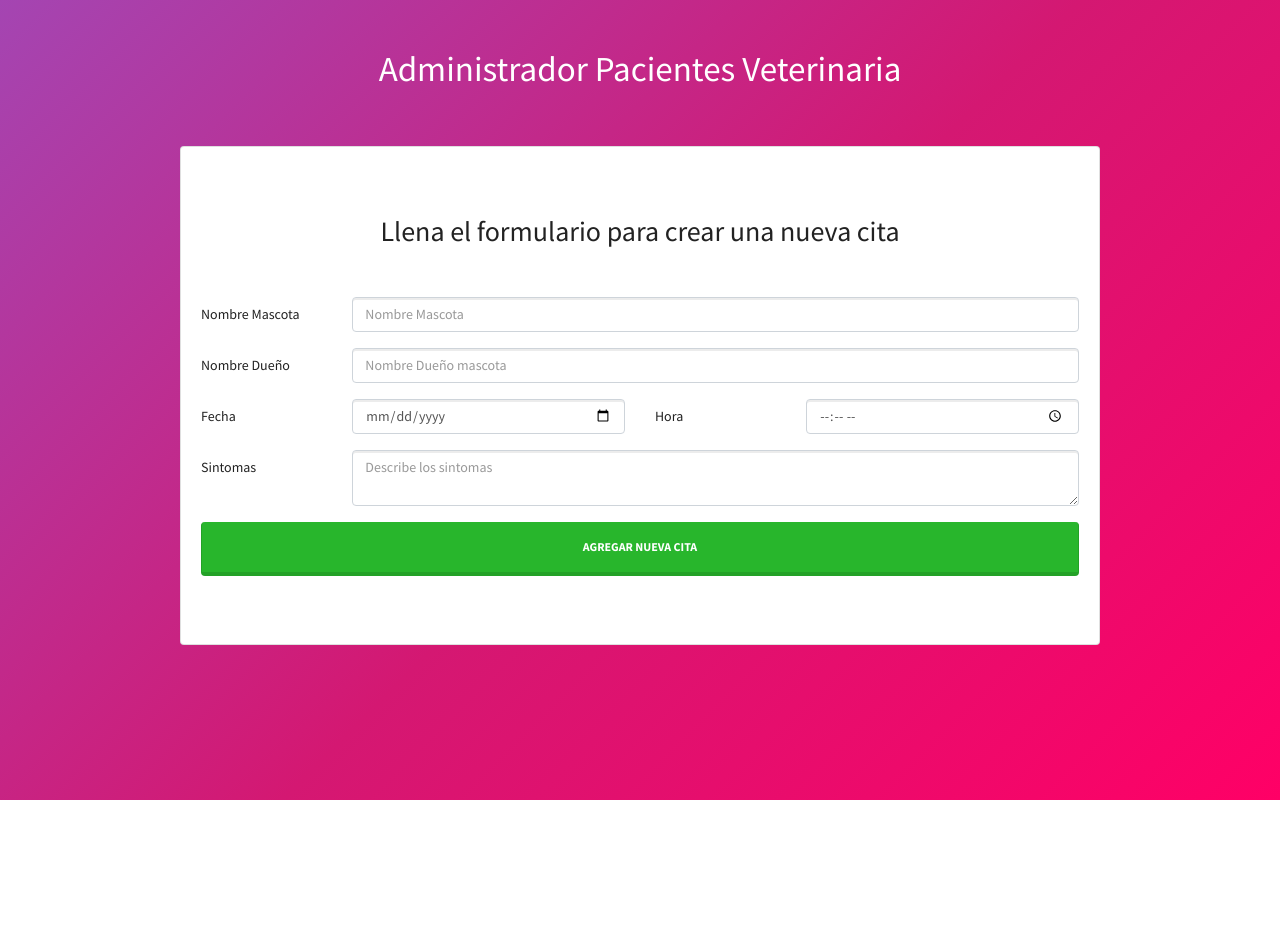
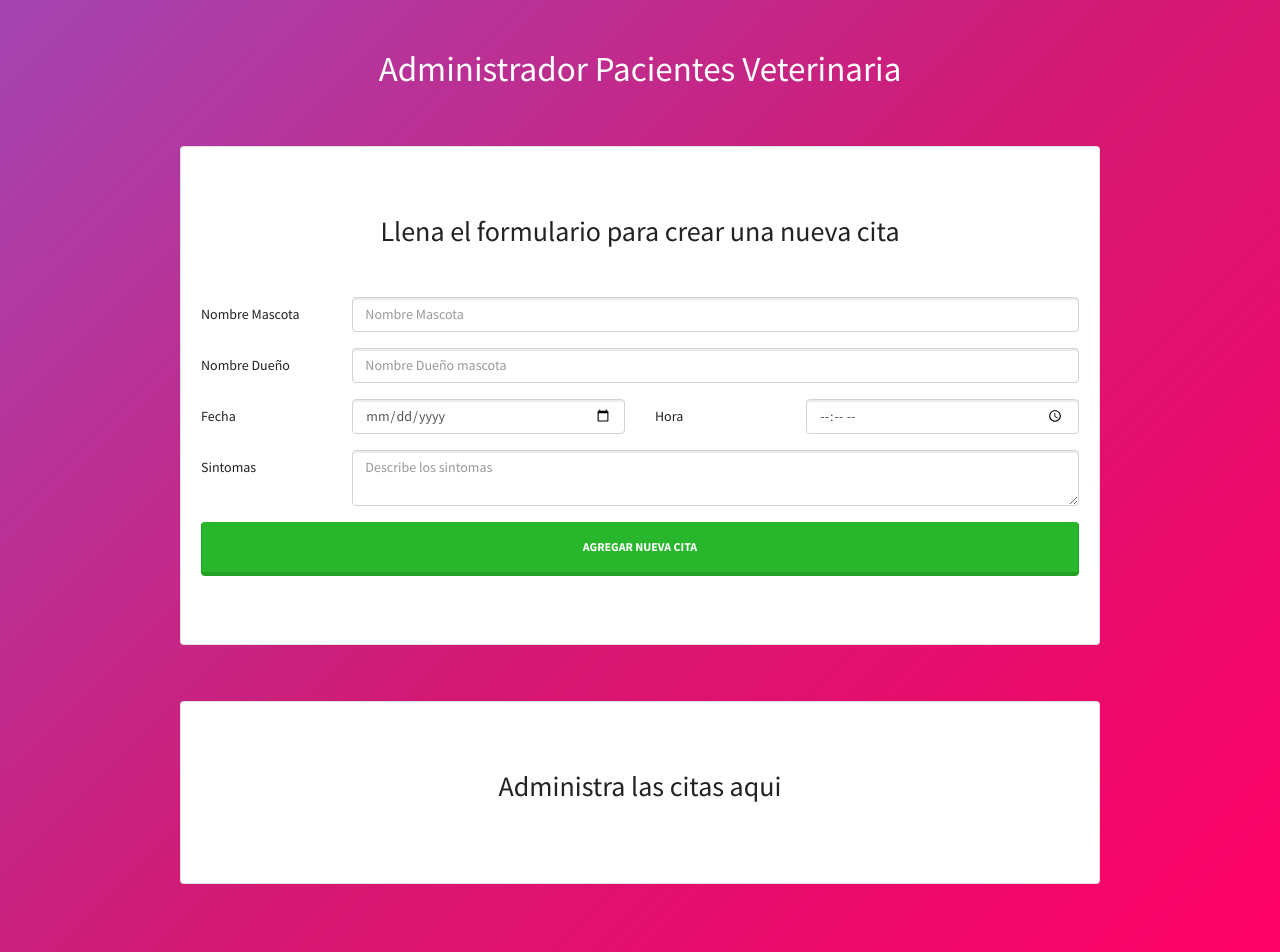
Before and after one commit to Eder87rh/react-veterinary, a React (Create React App) app: page / in a window 1280 px wide. Shown: the top 952 px of the page. Before the commit the page ends 800 px from the top, so only its background shows below. Built offline with nearby package versions, Linux system fonts and the light colour scheme.

Commit message:
displaying dates

```diff
--- a/src/App.js
+++ b/src/App.js
@@ -2,6 +2,7 @@
 import './bootstrap.min.css'
 import Header from './components/Header';
 import NuevaCita from './components/NuevaCita';
+import ListaCitas from './components/ListaCitas';
 
 class App extends Component {
   state = {
@@ -24,6 +25,11 @@
           <div className="col-md-10 mx-auto">
             <NuevaCita crearNuevaCita={this.crearNuevaCita}/>
           </div>
+          <div className="mt-5 col-md-10 mx-auto">
+            <ListaCitas
+              citas={this.state.citas}
+            />
+          </div>
         </div>
       </div>
     );
--- /dev/null
+++ b/src/components/Cita.js
@@ -0,0 +1,18 @@
+import React from 'react';
+
+const Cita = ({cita}) => (
+  <div className="media mt-3">
+    <div className="media-body">
+      <h3 className="mt-0">
+        {cita.mascota}
+      </h3>
+      <p className="card-text"><span>Nombre Dueño:</span> {cita.propietario} </p>
+      <p className="card-text"><span>Fecha:</span> {cita.fecha} </p>
+      <p className="card-text"><span>Hora:</span> {cita.hora} </p>
+      <p className="card-text"><span>Sintomas:</span> </p>
+      <p className="card-text">{cita.sintomas} </p>
+    </div>
+  </div>
+);
+
+export default Cita;
--- /dev/null
+++ b/src/components/ListaCitas.js
@@ -0,0 +1,23 @@
+import React from 'react';
+import Cita from './Cita';
+
+const ListaCitas = ({citas}) => (
+  <div className="card mt-2 py-5">
+    <div className="card-body">
+      <h2 className="card-title text-center">
+        Administra las citas aqui
+      </h2>
+
+      <div className="lista-citas">
+        {citas.map(cita => (
+          <Cita
+            key={cita.id}
+            cita={cita}
+          />
+        ))}
+      </div>
+    </div>
+  </div>
+);
+
+export default ListaCitas;
```
